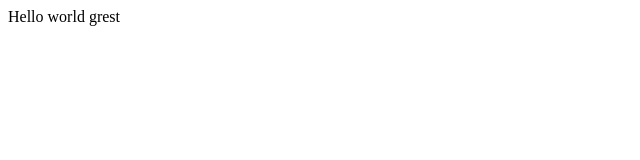
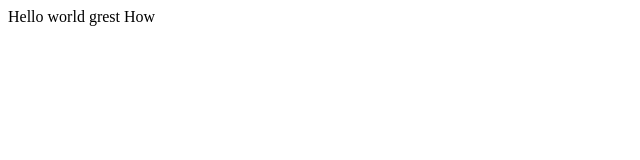
Before and after one commit to tanmayshree/SLoP-1, a plain HTML site: page page2.html in a window 1280 px wide. Shown: the full height of the page, 0-640 px from the left. Drawn offline with Linux system fonts and the light colour scheme.

Commit message:
Skipped Staging Area

```diff
--- a/page2.html
+++ b/page2.html
@@ -10,6 +10,6 @@
     Hello world
     grest
 
-
+    How
 </body>
 </html>
```
